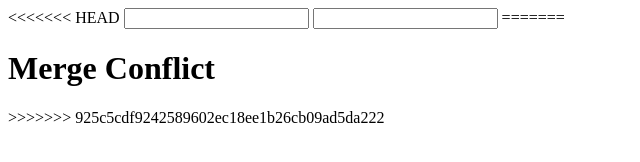
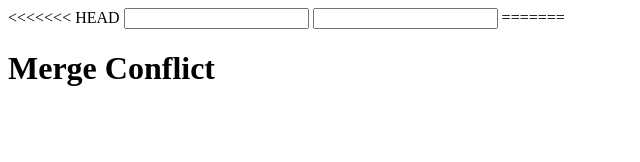
Before and after one commit to ndeepak07/demogithubworkingPractice, a plain HTML site: page index.html in a window 1280 px wide. Shown: the whole page, without its empty margins (0-640 px from the left). Drawn offline with Linux system fonts and the light colour scheme.

Commit message:
Update index.html

```diff
--- a/index.html
+++ b/index.html
@@ -11,6 +11,5 @@
 =======
 <body>
     <h1>Merge Conflict</h1>
->>>>>>> 925c5cdf9242589602ec18ee1b26cb09ad5da222
 </body>
 </html>
```
